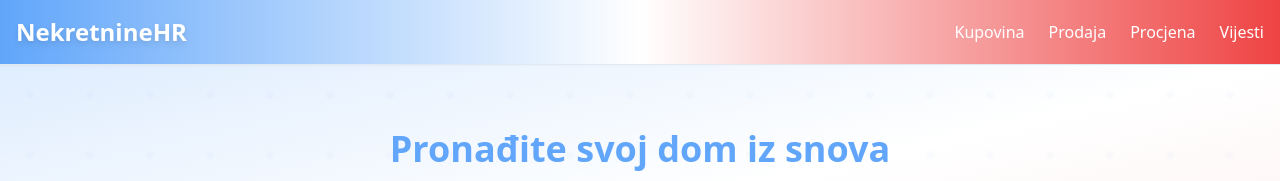
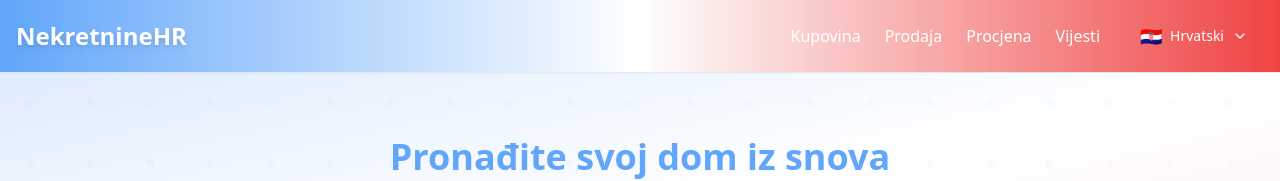
Before and after one commit to Jack-Mario/hem-sok-finder, a React (Vite) app: page / in a window 1280 px wide. Shown: the top 181 px of the page. Built offline with nearby package versions, Linux system fonts and the light colour scheme.

Commit message:
Add language selection button
Adds a button to select between German, English, and Croatian languages.

```diff
--- /dev/null
+++ b/src/components/LanguageSelector.tsx
@@ -0,0 +1,50 @@
+
+import { useState } from "react";
+import { Button } from "@/components/ui/button";
+import {
+  DropdownMenu,
+  DropdownMenuContent,
+  DropdownMenuItem,
+  DropdownMenuTrigger
+} from "@/components/ui/dropdown-menu";
+import { Languages, ChevronDown } from "lucide-react";
+
+const languages = [
+  { code: 'hr', name: 'Hrvatski', flag: '🇭🇷' },
+  { code: 'en', name: 'English', flag: '🇬🇧' },
+  { code: 'de', name: 'Deutsch', flag: '🇩🇪' }
+];
+
+export const LanguageSelector = () => {
+  const [selectedLanguage, setSelectedLanguage] = useState(languages[0]);
+
+  return (
+    <DropdownMenu>
+      <DropdownMenuTrigger asChild>
+        <Button
+          variant="ghost"
+          className="text-white hover:bg-white/10 hover:text-white flex items-center gap-2"
+        >
+          <span className="text-lg">{selectedLanguage.flag}</span>
+          <span className="hidden sm:inline">{selectedLanguage.name}</span>
+          <ChevronDown className="h-4 w-4" />
+        </Button>
+      </DropdownMenuTrigger>
+      <DropdownMenuContent
+        align="end"
+        className="bg-white border border-gray-200 shadow-lg z-50"
+      >
+        {languages.map((language) => (
+          <DropdownMenuItem
+            key={language.code}
+            onClick={() => setSelectedLanguage(language)}
+            className="flex items-center gap-3 px-4 py-2 hover:bg-gray-50 cursor-pointer"
+          >
+            <span className="text-lg">{language.flag}</span>
+            <span className="font-medium">{language.name}</span>
+          </DropdownMenuItem>
+        ))}
+      </DropdownMenuContent>
+    </DropdownMenu>
+  );
+};
--- a/src/pages/Index.tsx
+++ b/src/pages/Index.tsx
@@ -6,6 +6,7 @@ import { Card, CardContent, CardHeader, CardTitle } from "@/components/ui/card";
 import { Search, MapPin, Bed, Bath, Square } from "lucide-react";
 import { PropertyCard } from "@/components/PropertyCard";
 import { SearchFilters } from "@/components/SearchFilters";
+import { LanguageSelector } from "@/components/LanguageSelector";
 
 const Index = () => {
   const [searchQuery, setSearchQuery] = useState("");
@@ -52,12 +53,15 @@ const Index = () => {
         <div className="container mx-auto px-4 py-4">
           <div className="flex items-center justify-between">
             <h1 className="text-2xl font-bold text-white drop-shadow-md">NekretnineHR</h1>
+            <div className="flex items-center gap-6">
               <nav className="hidden md:flex space-x-6">
                 <a href="#" className="text-white hover:text-red-100 transition-colors font-medium">Kupovina</a>
                 <a href="#" className="text-white hover:text-red-100 transition-colors font-medium">Prodaja</a>
                 <a href="#" className="text-white hover:text-red-100 transition-colors font-medium">Procjena</a>
                 <a href="#" className="text-white hover:text-red-100 transition-colors font-medium">Vijesti</a>
               </nav>
+              <LanguageSelector />
+            </div>
           </div>
         </div>
       </header>
```
Lines whose indentation alone changed are shown as unchanged.
